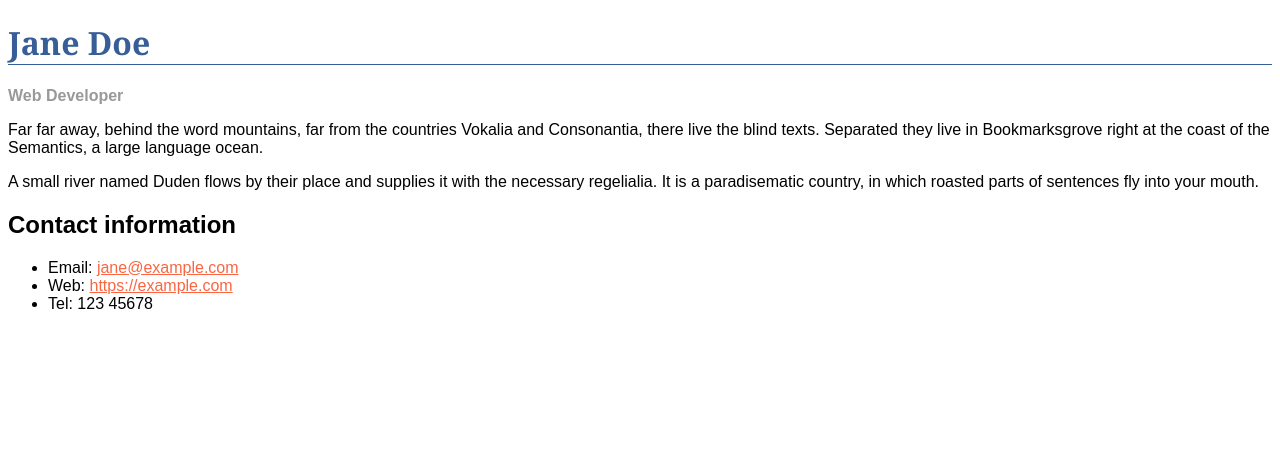
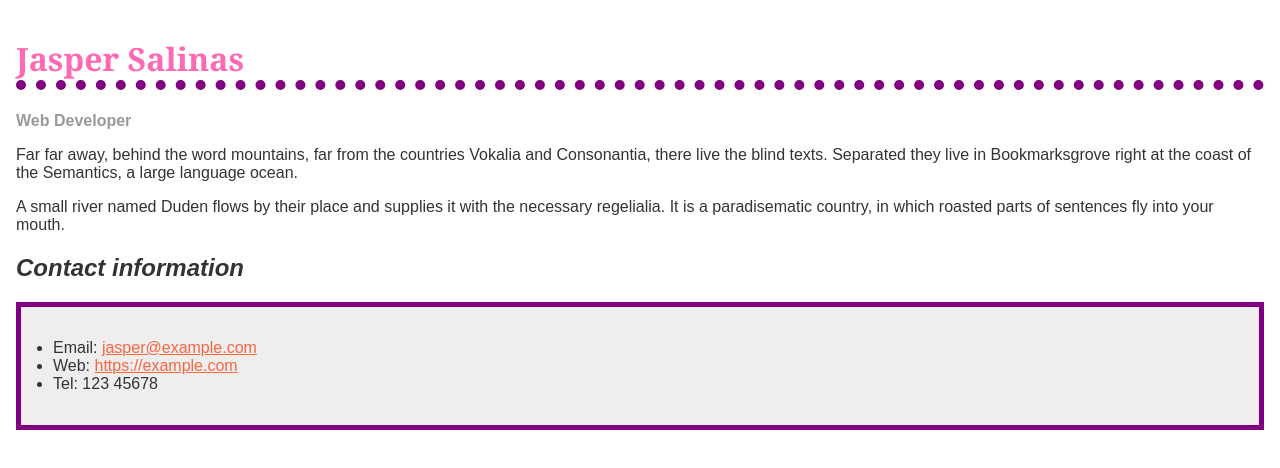
Before and after one commit to jsalinas99/jsalinas99.github.io, a plain HTML site: page Lab 3/Part 1/biog-download(1).html in a window 1280 px wide. Drawn offline with Linux system fonts and the light colour scheme.

Commit message:
style.css and biog-download(1).html updated

```diff
--- a/Lab 3/Part 1/biog-download(1).html
+++ b/Lab 3/Part 1/biog-download(1).html
@@ -13,9 +13,8 @@ Description: Styling a biography page
     <title>Formatting a biography</title>
     <link rel="stylesheet" href="style.css"/>
   </head>
-
   <body>
-    <h1>Jane Doe</h1>
+    <h1>Jasper Salinas</h1>
     <div class="job-title">Web Developer</div>
     <p>
       Far far away, behind the word mountains, far from the countries Vokalia
@@ -34,7 +33,7 @@ Description: Styling a biography page
     <ul>
       <li>
         Email:
-        <a href="mailto:jane@example.com">jane@example.com</a>
+        <a href="mailto:jane@example.com">jasper@example.com</a>
       </li>
       <li>
         Web:
--- a/Lab 3/Part 1/style.css
+++ b/Lab 3/Part 1/style.css
@@ -1,16 +1,21 @@
 body {
+    background-color: #fff;
+    color: #333;
     font-family: Arial, Helvetica, sans-serif;
+    padding: 1em;
+    margin: 0;
   }
 
   h1 {
-    color: #375e97;
+    color: hotpink;
     font-size: 2em;
-    font-family: Georgia, 'Times New Roman', Times, serif;
-    border-bottom: 1px solid #375e97;
+    font-family: Georgia, "Times New Roman", Times, serif;
+    border-bottom: 10px dotted purple;
   }
 
   h2 {
     font-size: 1.5em;
+    font-style: italic;
   }
 
   .job-title {
@@ -18,10 +23,18 @@ body {
     font-weight: bold;
   }
 
-  a:link, a:visited {
+  a:link,
+  a:visited {
     color: #fb6542;
   }
 
   a:hover {
     text-decoration: none;
+    color: green;
   }
+
+  ul {
+    background-color: #eeeeee;
+    border: 5px solid purple;
+    padding: 2em;
+  }
```
